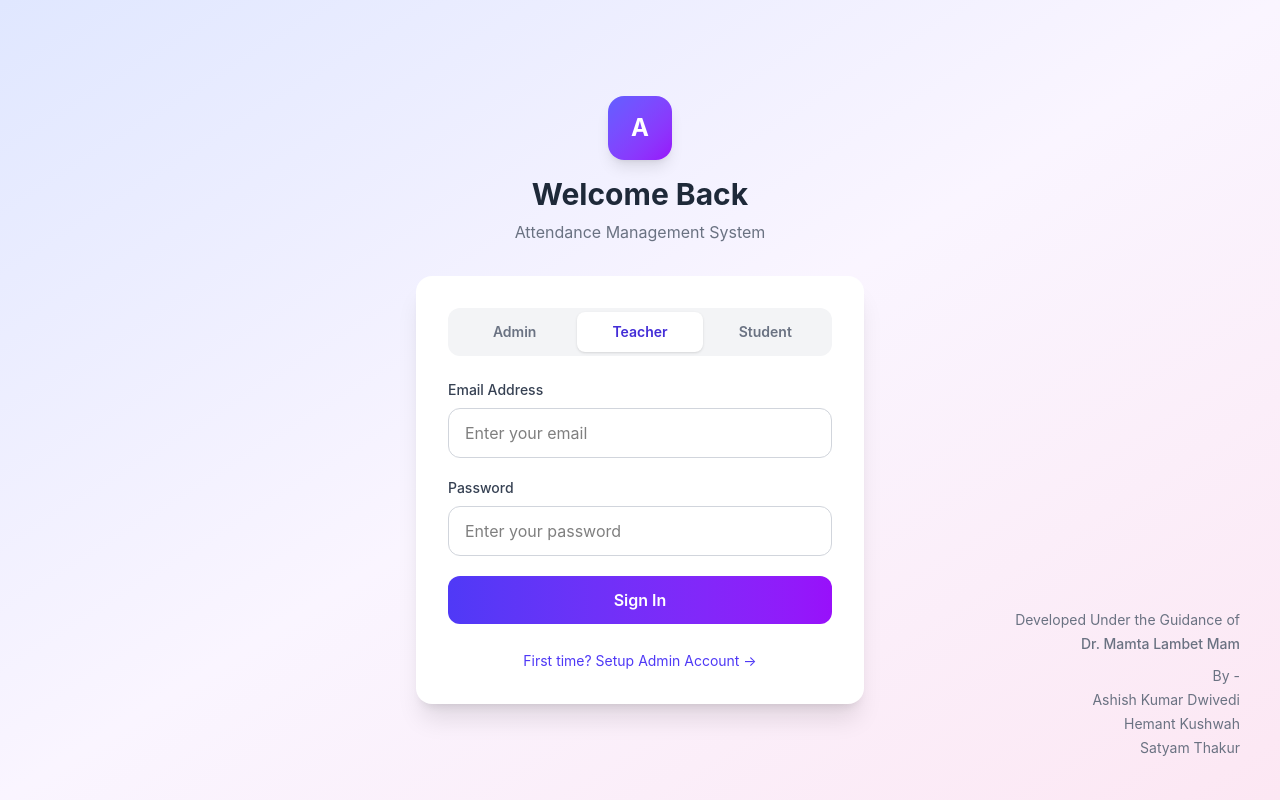
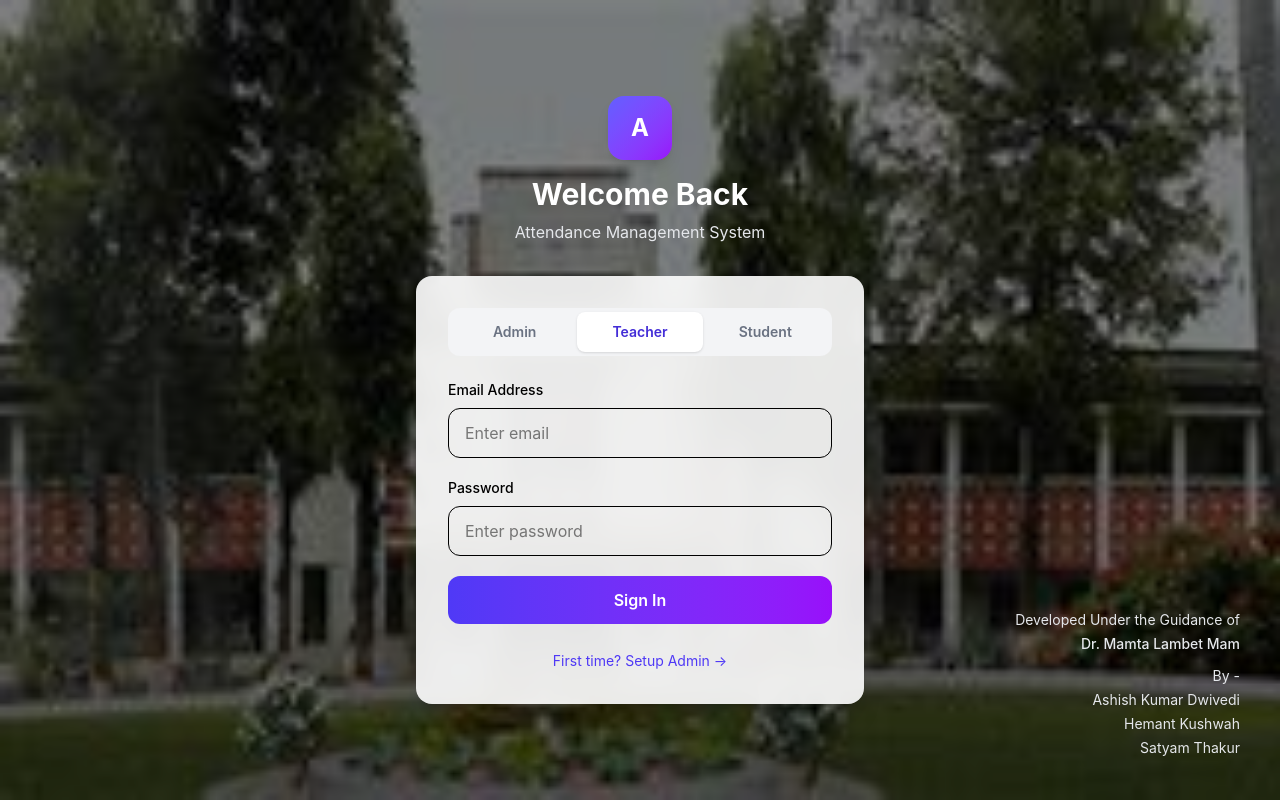
Before and after one commit to ashishd881/Attendance, a React (Vite) app in the folder Frontend/: page /login in a window 1280 px wide. Built offline with nearby package versions, Linux system fonts and the light colour scheme.

Commit message:
Refactor code structure for improved readability and maintainability

```diff
--- a/Frontend/src/pages/LoginPage.jsx
+++ b/Frontend/src/pages/LoginPage.jsx
@@ -4,7 +4,7 @@ import { useAuth } from '../context/AuthContext';
 import { toast } from 'react-toastify';
 
 const LoginPage = () => {
-  const [loginType, setLoginType] = useState('teacher'); // 'teacher', 'admin', 'student'
+  const [loginType, setLoginType] = useState('teacher');
   const [formData, setFormData] = useState({
     email: '',
     password: '',
@@ -55,29 +55,36 @@ const LoginPage = () => {
   };
 
   return (
-    <div className="min-h-screen bg-gradient-to-br from-indigo-100 via-purple-50 to-pink-100 flex items-center justify-center p-4">
+    <div className="min-h-screen bg-[url('/background_img.jpeg')] bg-cover bg-center bg-no-repeat">
+
+      {/* Dark Overlay */}
+      <div className="min-h-screen bg-black/50 flex items-center justify-center p-4">
+
+        {/* Login Container */}
         <div className="max-w-md w-full">
+
           {/* Logo Section */}
           <div className="text-center mb-8">
             <div className="inline-flex items-center justify-center w-16 h-16 bg-gradient-to-br from-indigo-500 to-purple-600 rounded-2xl shadow-lg mb-4">
               <span className="text-white font-bold text-2xl">A</span>
             </div>
-          <h2 className="text-3xl font-bold text-gray-800">Welcome Back</h2>
-          <p className="text-gray-500 mt-2">Attendance Management System</p>
+            <h2 className="text-3xl font-bold text-white">Welcome Back</h2>
+            <p className="text-gray-200 mt-2">Attendance Management System</p>
           </div>
 
           {/* Card */}
-        <div className="bg-white rounded-2xl shadow-xl p-8">
-          {/* Login Type Tabs */}
+          <div className="bg-white/90 backdrop-blur-md rounded-2xl shadow-xl p-8">
+
+            {/* Tabs */}
             <div className="flex bg-gray-100 rounded-xl p-1 mb-6">
               {['admin', 'teacher', 'student'].map((type) => (
                 <button
                   key={type}
                   onClick={() => setLoginType(type)}
-                className={`flex-1 py-2.5 rounded-lg text-sm font-semibold transition-all duration-200 capitalize ${
+                  className={`flex-1 py-2.5 rounded-lg text-sm font-semibold transition-all capitalize ${
                     loginType === type
                       ? 'bg-white text-indigo-700 shadow-sm'
-                    : 'text-gray-500 hover:text-gray-700'
+                      : 'text-gray-500'
                   }`}
                 >
                   {type}
@@ -85,10 +92,12 @@ const LoginPage = () => {
               ))}
             </div>
 
+            {/* Form */}
             <form onSubmit={handleSubmit} className="space-y-5">
+
               {loginType === 'student' ? (
                 <div>
-                <label className="block text-sm font-medium text-gray-700 mb-2">
+                  <label className="block text-sm font-medium mb-2">
                     Roll Number
                   </label>
                   <input
@@ -96,14 +105,14 @@ const LoginPage = () => {
                     name="rollNumber"
                     value={formData.rollNumber}
                     onChange={handleChange}
-                  placeholder="Enter your roll number"
-                  className="w-full px-4 py-3 border border-gray-300 rounded-xl focus:ring-2 focus:ring-indigo-500 focus:border-transparent transition-all outline-none"
+                    placeholder="Enter roll number"
+                    className="w-full px-4 py-3 border rounded-xl focus:ring-2 focus:ring-indigo-500 outline-none"
                     required
                   />
                 </div>
               ) : (
                 <div>
-                <label className="block text-sm font-medium text-gray-700 mb-2">
+                  <label className="block text-sm font-medium mb-2">
                     Email Address
                   </label>
                   <input
@@ -111,15 +120,15 @@ const LoginPage = () => {
                     name="email"
                     value={formData.email}
                     onChange={handleChange}
-                  placeholder="Enter your email"
-                  className="w-full px-4 py-3 border border-gray-300 rounded-xl focus:ring-2 focus:ring-indigo-500 focus:border-transparent transition-all outline-none"
+                    placeholder="Enter email"
+                    className="w-full px-4 py-3 border rounded-xl focus:ring-2 focus:ring-indigo-500 outline-none"
                     required
                   />
                 </div>
               )}
 
               <div>
-              <label className="block text-sm font-medium text-gray-700 mb-2">
+                <label className="block text-sm font-medium mb-2">
                   Password
                 </label>
                 <input
@@ -127,8 +136,8 @@ const LoginPage = () => {
                   name="password"
                   value={formData.password}
                   onChange={handleChange}
-                placeholder="Enter your password"
-                className="w-full px-4 py-3 border border-gray-300 rounded-xl focus:ring-2 focus:ring-indigo-500 focus:border-transparent transition-all outline-none"
+                  placeholder="Enter password"
+                  className="w-full px-4 py-3 border rounded-xl focus:ring-2 focus:ring-indigo-500 outline-none"
                   required
                 />
               </div>
@@ -136,36 +145,26 @@ const LoginPage = () => {
               <button
                 type="submit"
                 disabled={isLoading}
-              className="w-full py-3 bg-gradient-to-r from-indigo-600 to-purple-600 text-white font-semibold rounded-xl hover:from-indigo-700 hover:to-purple-700 focus:ring-4 focus:ring-indigo-300 transition-all disabled:opacity-50 disabled:cursor-not-allowed"
+                className="w-full py-3 bg-gradient-to-r from-indigo-600 to-purple-600 text-white font-semibold rounded-xl hover:from-indigo-700 hover:to-purple-700 transition-all"
               >
-              {isLoading ? (
-                <span className="flex items-center justify-center space-x-2">
-                  <svg className="animate-spin h-5 w-5 text-white" xmlns="http://www.w3.org/2000/svg" fill="none" viewBox="0 0 24 24">
-                    <circle className="opacity-25" cx="12" cy="12" r="10" stroke="currentColor" strokeWidth="4"></circle>
-                    <path className="opacity-75" fill="currentColor" d="M4 12a8 8 0 018-8V0C5.373 0 0 5.373 0 12h4zm2 5.291A7.962 7.962 0 014 12H0c0 3.042 1.135 5.824 3 7.938l3-2.647z"></path>
-                  </svg>
-                  <span>Signing in...</span>
-                </span>
-              ) : (
-                'Sign In'
-              )}
+                {isLoading ? "Signing in..." : "Sign In"}
               </button>
             </form>
 
             <div className="mt-6 text-center">
               <Link
                 to="/admin-setup"
-              className="text-sm text-indigo-600 hover:text-indigo-800 transition-colors"
+                className="text-sm text-indigo-600 hover:text-indigo-800"
               >
-              First time? Setup Admin Account →
+                First time? Setup Admin →
               </Link>
             </div>
+
           </div>
         </div>
-      <div>
 
-      </div>
-      <div className="fixed bottom-10 right-10 text-sm text-gray-500 text-right leading-6">
+        {/* Bottom Right Text */}
+        <div className="fixed bottom-10 right-10 text-sm text-gray-200 text-right leading-6">
           <p>Developed Under the Guidance of</p>
           <p className="font-medium">Dr. Mamta Lambet Mam</p>
 
@@ -174,6 +173,8 @@ const LoginPage = () => {
           <p>Hemant Kushwah</p>
           <p>Satyam Thakur</p>
         </div>
+
+      </div>
     </div>
   );
 };
```
Also changed, not shown: Frontend/public/background_img.jpeg (added). Lines whose indentation alone changed are shown as unchanged.
